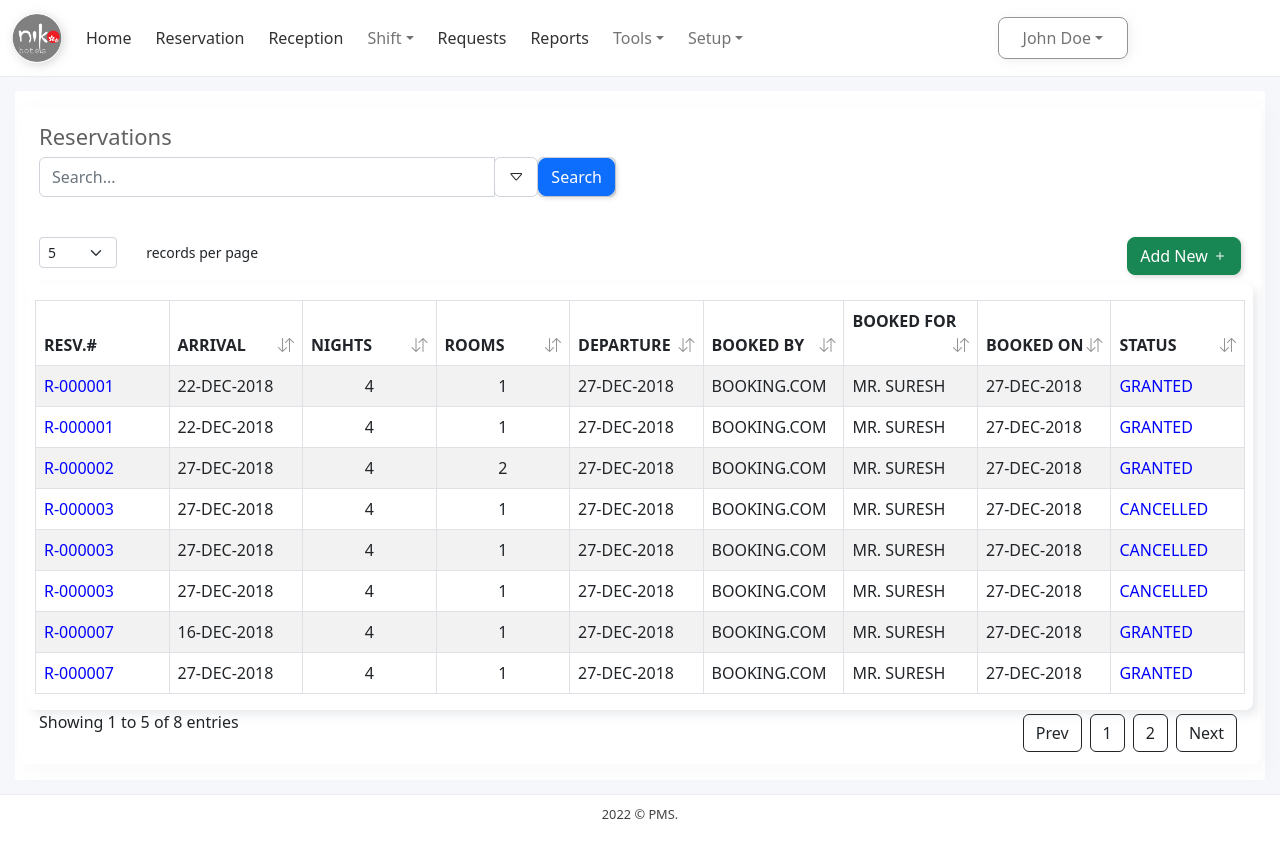
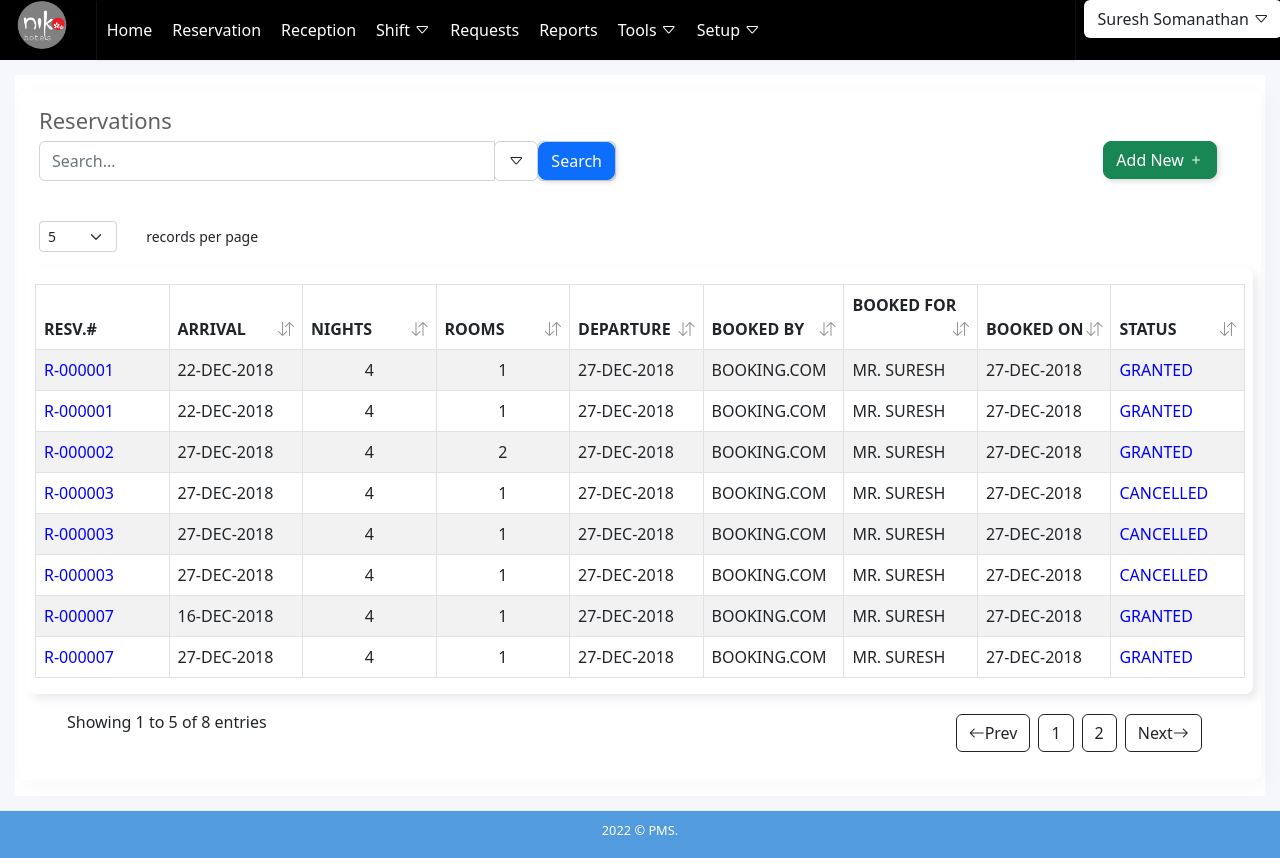
Before and after one commit to indocosmo-projects/PMS-Prototype, a React (Create React App) app: page / in a window 1280 px wide. Built offline with nearby package versions, Linux system fonts and the light colour scheme.

Commit message:
Reception Components

```diff
--- a/src/App.js
+++ b/src/App.js
@@ -9,12 +9,14 @@ import CheckIn from './component/CheckIn/CheckIn.jsx';
 import Reception from './component/Reception/Reception';
 import ReceptionExpectedArrivals from './component/Reception/ReceptionExpectedArrivals';
 import ReceptionHotelStatus from './component/Reception/ReceptionHotelStatus';
+import NavigationbarMannual from './component/Common/NavigationbarMannual';
 
 function App() {
         return (
     <div className="App">
         <Router>
-            <Navigationbar/>
+         {/* <Navigationbar/> */}
+            <NavigationbarMannual/>
             <Switch>
                 <Route exact path='/' component={Reservation}/>
                 <Route exact path='/newreservation' component={NewReservation}/>
--- a/src/component/Common/Footer.css
+++ b/src/component/Common/Footer.css
@@ -1,9 +1,10 @@
 .footer{
     font-size: .8em;
-    background-color: rgb(255, 255, 255);
+    background-color: rgb(82, 155, 223);
     padding: 1px;
     padding-top : 10px;
-    color : rgb(66, 66, 66);
+ /* color : rgb(66, 66, 66); */
+    color : white;
     box-shadow:  0 -1px 1px 0 rgba(219, 219, 219, 0.4);
 
 }
--- a/src/component/Common/Navigation.css
+++ b/src/component/Common/Navigation.css
@@ -3,6 +3,7 @@
     --grey: #6b6b6b;
     --light-grey: #e4e4e4;
     --white: #ffffff;
+    --black: #0f0d0d;
   }
 
 .container{
@@ -130,17 +131,21 @@
 }
 
 .nlink{
-    color: rgb(49, 49, 49);
+    color: white !important;
     font-weight: 500;
+    text-decoration: none;
+    background-color: black;
 }
+
 .nlink:hover{
     /* border-bottom: solid 1em rgb(173, 173, 173); */
     opacity: 1 ;
-    color: rgb(11, 93, 121);
-    background-color: rgb(245, 245, 245);
+    color: rgb(17, 15, 15);
+    background-color: red;
     border-radius: .5em;
 
 }
+
 
 .marginzero{
     margin: 0px;
--- a/src/component/Common/Navigationbar.js
+++ b/src/component/Common/Navigationbar.js
@@ -2,25 +2,25 @@ import Container from 'react-bootstrap/Container';
 import Nav from 'react-bootstrap/Nav';
 import Navbar from 'react-bootstrap/Navbar';
 import NavDropdown from 'react-bootstrap/NavDropdown';
-import {Link} from 'react-router-dom';
+
 import logo from '../../assets/niko.png';
 import './Navigation.css';
 
 
 function NavigationBar() {
   return (
-    <Navbar  className="bg-dark text-white" expand="md">
-      <Container>
+    <Navbar  bg="dark"  expand="md">
+      <Container className="nav">
 
         <Navbar.Brand href="#home"><div className='logo-cover'><img src={logo} className="logo" alt="logo"/></div></Navbar.Brand>
         <Navbar.Toggle aria-controls="basic-navbar-nav" />
 
         <Navbar.Collapse id="basic-navbar-nav">
           <Nav className="me-auto gap-2">
-            <Nav.Link className="nlink" eventKey="1" as={Link} to="/home">Home</Nav.Link>
-            <Nav.Link className="nlink" eventKey="2" as={Link} to="/reservation">Reservation</Nav.Link>
-            <Nav.Link className="nlink" eventKey="3" as={Link} to="/reception">Reception</Nav.Link>
-            <NavDropdown title="Shift" id="basic-nav-dropdown">
+            <a href="/home" className="nlink" >Home</a>
+            <a href="/reservation" className="nlink">Reservation</a>
+            <a href="/reception" className="nlink" >Reception</a>
+            <NavDropdown title="Shift" id="basic-nav-dropdown" className="nlink">
               <NavDropdown.Item href="#action/3.1">Action</NavDropdown.Item>
               <NavDropdown.Item href="#action/3.2">Another action</NavDropdown.Item>
               <NavDropdown.Item href="#action/3.3">Something</NavDropdown.Item>
@@ -30,8 +30,8 @@ function NavigationBar() {
               </NavDropdown.Item>
             </NavDropdown>
 
-            <Nav.Link className="nlink" eventKey="5" as={Link} to="/requests">Requests</Nav.Link>
-            <Nav.Link className="nlink" eventKey="6" as={Link} to="/reports">Reports</Nav.Link>
+            <a href="/requests" className="nlink" >Requests</a>
+            <a href="/reports" className="nlink" >Reports</a>
 
             <NavDropdown title="Tools" id="basic-nav-dropdown">
               <NavDropdown.Item href="#action/3.1">Action</NavDropdown.Item>
--- /dev/null
+++ b/src/component/Common/NavigationbarMannual.css
@@ -0,0 +1,100 @@
+.navbar{
+    background-color: black !important;
+    color : white !important;
+}
+
+.nav{
+    background-color: black;
+}
+
+.logo{
+    background : url("../../assets/niko.png");
+    height : 50px;
+    width : 50px;
+}
+
+
+.navpadding {
+    padding-left : 35;
+}
+
+.downarrow{
+    vertical-align: super;
+    font-size : 12px;
+}
+
+.user{
+    position: relative;
+}
+
+.userdropdown{
+    position : absolute;
+    height: 160px;
+    width: 300px;
+    border-radius : 5px;
+    top : 60px;
+    right: 25px;
+    z-index: 100;
+}
+
+.uslink{
+    color: rgb(218, 206, 206);
+    font-size: 14px;
+    font-weight: bold;
+}
+.uslinklog{
+    color: white;
+    font-size: 18px;
+    font-weight: bold;
+}
+
+.uslinklog:hover{
+    color: rgb(37, 148, 185);
+    opacity: 0.8;
+}
+
+.uslink:hover{
+    color: rgb(37, 148, 185);
+    opacity: 0.8;
+}
+
+.logout{
+    color: white;
+    height : 50%;
+    width : 100%;
+    background-color: rgb(164, 240, 94);
+    box-sizing: border-box;
+    border-bottom-left-radius: 10px;
+    border-bottom-right-radius: 10px;
+}
+
+.iconsize{
+    font-size: 20px;
+}
+
+.iconsizelog{
+    font-size : 30px;
+}
+
+.padding{
+    padding : 10px;
+}
+
+
+.nlink{
+    text-decoration: none;
+    padding: 10px;
+    color: whitesmoke;
+}
+
+.nlink:hover{
+    background-color: red ;
+    opacity: 1 ;
+    color: white ;
+    border-radius : 0px;
+}
+
+.marginzero{
+    margin: 0px;
+    padding : 0px;
+}
--- /dev/null
+++ b/src/component/Common/NavigationbarMannual.js
@@ -0,0 +1,88 @@
+import React,{ useState} from 'react';
+import './NavigationbarMannual.css';
+import logo from '../../assets/niko.png';
+import {Nav ,Navbar } from 'react-bootstrap';
+import 'bootstrap/dist/css/bootstrap.min.css';
+import 'bootstrap-icons/font/bootstrap-icons.css';
+
+
+function NavigationbarMannual(){
+
+    const [dropdownindex, setDropdownindex] = useState(0);
+
+    const display = () =>{
+
+        if(dropdownindex === 0){
+            setDropdownindex(( 1 ));
+        }
+
+        if(dropdownindex === 1){
+            setDropdownindex(( 0 ));
+        }
+    }
+
+    const dropdown = () =>{
+
+            if(dropdownindex === 1) return(
+                    <div className="userdropdown shadow bg-white rounded"
+                    onMouseUp={() => setDropdownindex(( 0 )) }>
+                                <div className="row padding">
+                                    <div className="col uslink">
+                                        <div><i className="bi bi-briefcase-fill iconsize"></i></div>
+                                        <p>Profile</p>
+                                    </div>
+                                    <div className="col uslink">
+                                        <div><i className="bi bi-gear-fill iconsize"></i></div>
+                                        <p>Settings</p>
+                                    </div>
+                                    <div className="col uslink">
+                                        <div><i className="bi bi-bell iconsize"></i></div>
+                                        <p>Notification</p>
+                                    </div>
+                                </div>
+                                <div className="logout text-white">
+                                    <div><i className="bi bi-key-fill iconsizelog"></i></div>
+                                    <p className="uslinklog">LOGOUT</p>
+                                </div>
+                         </div>
+            );
+
+            if(dropdownindex === 0) return '';
+    }
+
+        return(
+            <div className="bg-dark">
+                <div className="row nav" >
+                    <div className="col-sm-1">
+                        <img src={logo} className="logo" alt="logo" />
+                    </div>
+                    <div className="col-sm-9 marginzero" >
+                    <Navbar collapseOnSelect expand="sm" bg="dark" variant="dark" >
+                        <Navbar.Toggle aria-controls="navbarScroll" data-bs-target="#navbarScroll" />
+                            <Navbar.Collapse id="navbarScroll">
+                                <Nav>
+                                    <a className="nlink" href="/home">Home</a>
+                                    <a className="nlink" href="/reservation">Reservation</a>
+                                    <a className="nlink" href="/reception">Reception</a>
+                                    <a className="nlink" href="/shift">Shift <i className="bi bi-caret-down"></i></a>
+                                    <a className="nlink" href="/requests">Requests</a>
+                                    <a className="nlink" href="/reports">Reports</a>
+                                    <a className="nlink" href="/tools">Tools <i className="bi bi-caret-down"></i></a>
+                                    <a className="nlink" href="/setup">Setup <i className="bi bi-caret-down"></i></a>
+                                </Nav>
+                            </Navbar.Collapse>
+                    </Navbar>
+                    </div>
+                    <div className="col-sm-2 user marginzero">
+                         <button className="bg-white btn" onClick={display}
+                         >Suresh Somanathan <i className="bi bi-caret-down"></i></button>
+                         {dropdown()}
+                    </div>
+                </div>
+
+            </div>
+        );
+
+}
+
+export default NavigationbarMannual;
--- a/src/component/Reception/Reception.css
+++ b/src/component/Reception/Reception.css
@@ -1,9 +1,15 @@
 .tdwidthguest{
-    width : 280px;
+    width : 320px;
 }
 
 .tdwidth{
     width : 630px;
+}
+
+.button{
+    height: 60px;
+    width: 70px;
+    padding : 5px;
 }
 
 .height{
--- a/src/component/Reservation/Reservation.css
+++ b/src/component/Reservation/Reservation.css
@@ -44,6 +44,7 @@ padding-left: 1em;
   float : right;
 }
 
+
 /* .textcolor{
   color: blue;
 } */
--- a/src/component/Reservation/Reservation.js
+++ b/src/component/Reservation/Reservation.js
@@ -124,6 +124,11 @@ function Reservation() {
                                 </div>
                             </div>
                         </div>
+                        <div className="col-sm-6  ">
+                                    <div className="mb-3 ">
+                                        <a href="/newreservation"><button className="btn btn-success" title="New Reservation" style={{ float: 'right' }}>Add New <i className="bi bi-plus"></i></button></a>
+                                    </div>
+                        </div>
                         </div>
 
                         <div className="mb-0">
@@ -142,11 +147,7 @@ function Reservation() {
                                     <p className="text-left">records per page</p>
                                 </div>
 
-                                <div className="col-sm-4 col-4 col-lg-4">
-                                    <div className="mb-3 ">
-                                        <a href="/newreservation"><button className="btn btn-success" title="New Reservation" style={{ float: 'right' }}>Add New <i className="bi bi-plus"></i></button></a>
-                                    </div>
-                                </div>
+
                             </div>
 
 
@@ -176,14 +177,14 @@ function Reservation() {
                             </div>
 
 
-                            <div className="row">
-                                <div className="col-sm-3" style={{ textAlign: 'left' }}>Showing 1 to {recordno} of {details.length} entries</div>
-                                <div className="col-sm-6"></div>
-                                <div className="col-sm-3" style={{ textAlign: 'right' }}>
-                                    <button className="btn btn-outline-dark m-1">Prev</button>
+                            <div className="row m-3">
+                                <div className="col-3 left" >Showing 1 to {recordno} of {details.length} entries</div>
+                                <div className="col-6"></div>
+                                <div className="col-3" >
+                                    <button className="btn btn-outline-dark m-1"><i class="bi bi-arrow-left"></i>Prev</button>
                                     <button className="btn btn-outline-dark m-1">1</button>
                                     <button className="btn btn-outline-dark m-1">2</button>
-                                    <button className="btn btn-outline-dark m-1">Next</button>
+                                    <button className="btn btn-outline-dark m-1">Next<i class="bi bi-arrow-right"></i></button>
                                 </div>
                             </div>
 
```
Also changed, not shown: src/component/Reception/Reception.js (+40 -9 lines).
